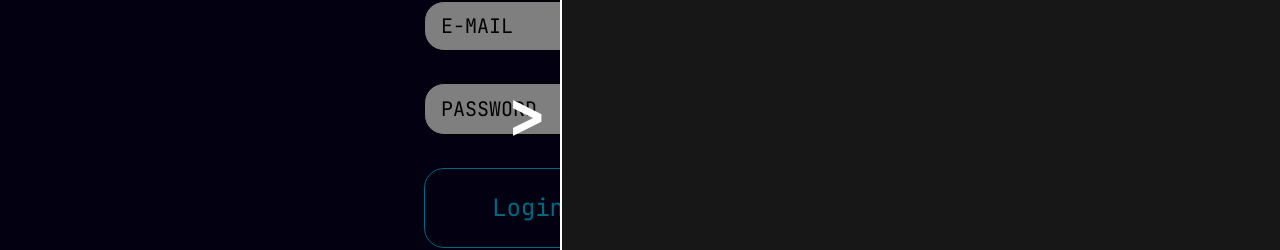
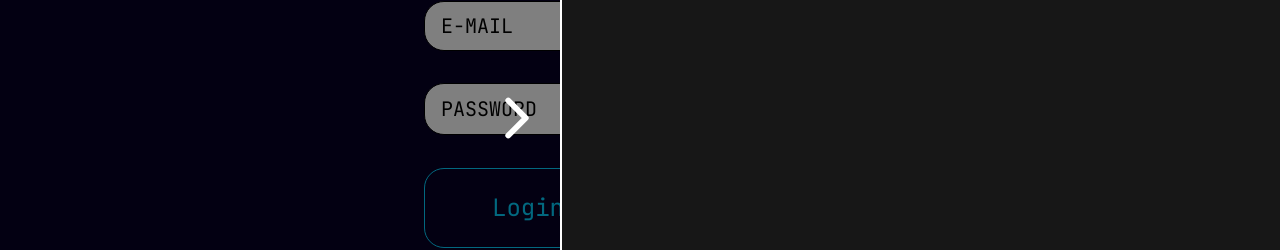
Before and after one commit to NoiselessOfficial/noiseless-frontend, a Vue app: page /auth in a window 1280 px wide. Both pictures are taken after a click on the item "Profile". Shown: the part 282-532 px from the top of the page. Built offline with nearby package versions, Linux system fonts and the light colour scheme.

Commit message:
:bug: (index) Arrumando index dos elementos

```diff
--- a/src/app/pages/Profile.vue
+++ b/src/app/pages/Profile.vue
@@ -1,6 +1,7 @@
 <script setup>
 import Modal from '@/components/ui/Modal.vue'
 import UserSection from '@/components/profile/userSection.vue'
+import { ChevronRight } from 'lucide-vue-next'
 
 const props = defineProps({
   modelValue: Boolean
@@ -19,12 +20,10 @@ const emit = defineEmits(['update:modelValue'])
     @update:modelValue="emit('update:modelValue', $event)"
   >
     <div class="h-screen w-screen flex justify-end">
-      <h1
-        class="text-white text-6xl mr-4 my-auto font-black cursor-pointer"
-        @click.self="close()"
-      >
-        >
-      </h1>
+      <ChevronRight
+        class="text-white text-6xl mr-2 my-auto font-black cursor-pointer hover:size-20 transition-all"
+        @click.self="close()" size="70"
+      />
       <div class="bg-[#171717] border-l-2 border-white h-screen w-180">
         <UserSection />
       </div>
--- a/src/components/support/logoSection.vue
+++ b/src/components/support/logoSection.vue
@@ -6,7 +6,7 @@ import { Light } from '@/components/ui'
   <section class="relative flex flex-col gap-10">
         <Light class="bottom-48 left-45" />
     <img
-      class="w-100 mx-auto z-10"
+      class="w-100 mx-auto z-0"
       src="../../../public/images/support.png"
       alt=""
     />
--- a/src/styles/index.css
+++ b/src/styles/index.css
@@ -7,6 +7,7 @@
 
 * {
   font-family: 'JetBrains-Regular';
+  scrollbar-width: none;
 }
 
 *::selection {
```
